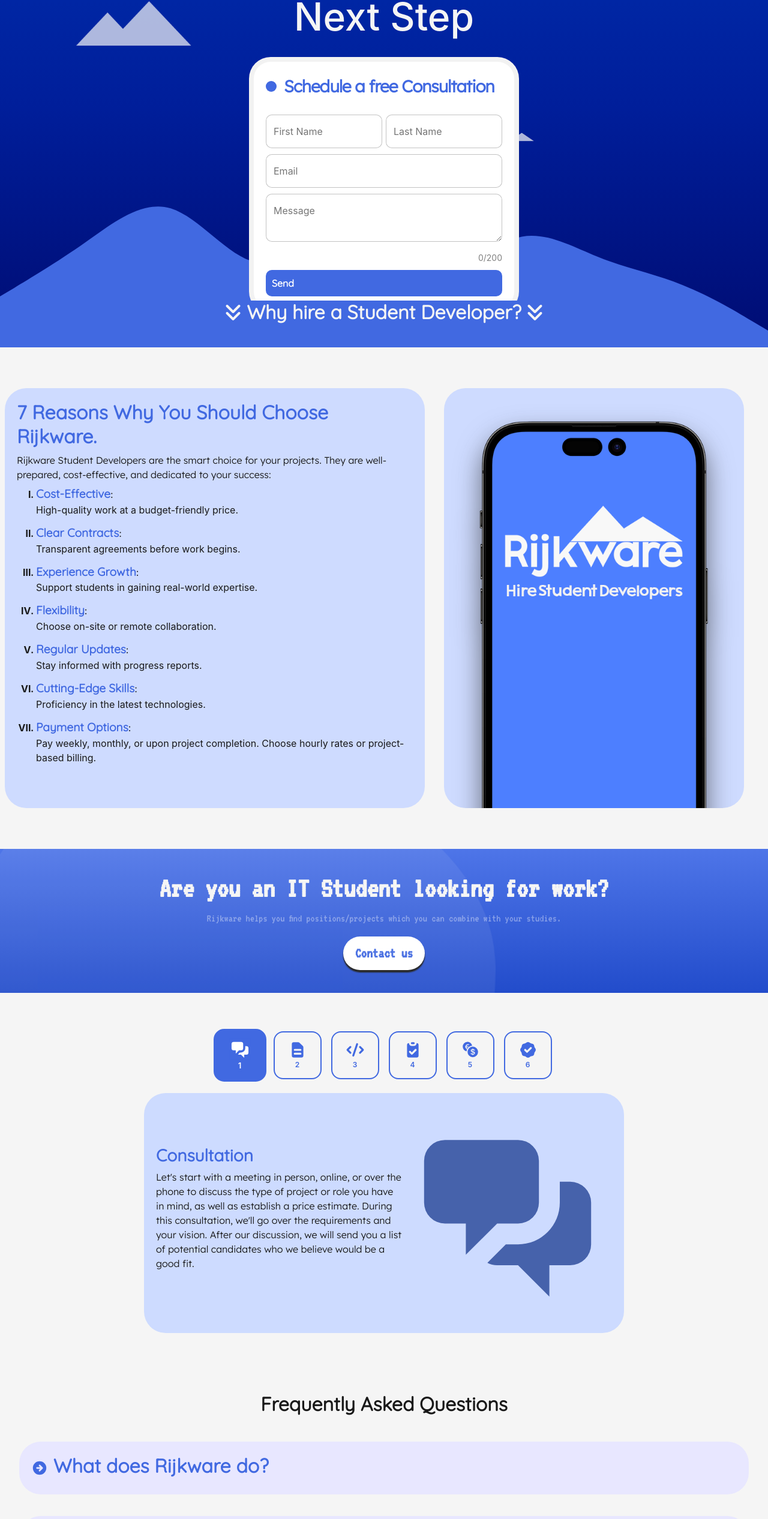
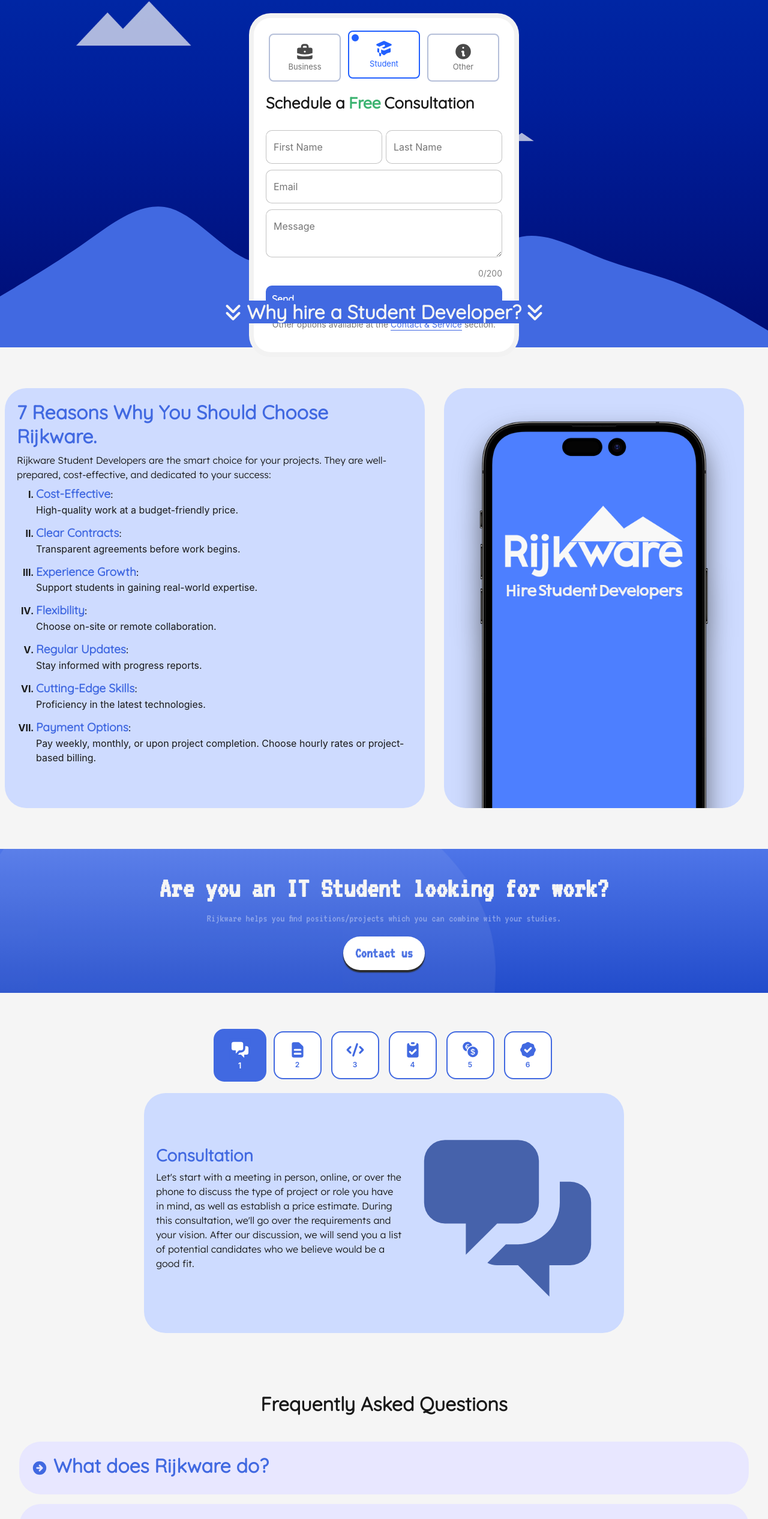
Before and after one commit to tylerderijk/rijkware, a Vue app: page /#/ in a window 1280 px wide. Shown: the part 221-2753 px from the top of the page at 60% size. Built offline with nearby package versions, Linux system fonts and the light colour scheme.

Commit message:
FAQ and reason and form update

```diff
--- /dev/null
+++ b/src/assets/json/faqs.js
@@ -0,0 +1,62 @@
+export const faqs = [
+    {
+        summary: "What does Rijkware do?",
+        text: "Rijkware is a platform connecting businesses or individuals with talented student developers. " +
+            "We facilitate collaborations between companies and students studying in IT-related fields. Enabling them to " +
+            "gain real-world experience while providing businesses with cost-effective solutions to their software needs.",
+    },
+    {
+        summary: "What kind of projects can student developers work on?",
+        text: 'Our student developers are proficient in a wide range of technologies and can work on various projects, ' +
+            'including web development, mobile app development, data analysis, and more. Students are also capable of ' +
+            'learning new skills to fit your needs. ' +
+            '<br><br><strong>Rijkware prioritizes students academic success. ' +
+            'Therefore, we do not accept projects that require students to work full-time (32-40 hours) unless they ' +
+            'provide a flexible schedule.</strong>',
+    },
+    {
+        summary: "Do I need to provide guidance to the Student Developer?",
+        text: 'The need for guidance largely hinges on the nature of the role or project at hand. In many instances, ' +
+            'Student Developers are adept at conducting their own research and determining the most suitable approach. ' +
+            'Nonetheless, if you have a particular method in mind that you\'d like them to adhere to, sharing the' +
+            'requisite information can be beneficial',
+    },
+    {
+        summary: "How do I communicate with the Student Developer?",
+        text: 'We encourage clear and open communication. You can discuss project details, provide guidance, and share ' +
+            'feedback through channels such as email, messaging apps, or video calls. We also facilitate regular progress ' +
+            'reports inside the monthly invoice to keep you up to date with the Student Developer\'s progress.',
+    },
+    {
+        summary: "What is the pricing structure for Student Developers' services?",
+        text: 'The pricing structure may vary depending on the complexity and duration of the project. Our team will ' +
+            'work closely with you to determine a fair and competitive rate for the Student Developer\'s services. ' +
+            'We offer flexibility in payment options, including weekly, monthly, or project-based payments.',
+    },
+    {
+        summary: "What qualifications do the Student Developers have?",
+        text: "Our Student Developers are enrolled in IT-related programs at reputable universities and have a strong " +
+            "foundation in programming and software development. They are dedicated and eager to gain practical " +
+            "experience in the field, making them well-suited for a wide range of projects.",
+    },
+    {
+        summary: "Can I see examples of projects completed by Student Developers?",
+        text: "Certainly! The Student Developers who are chosen as potential candidates can provide you with previous " +
+            "successfully completed projects if available. This will give you a better understanding of their " +
+            "capabilities and the quality of work you can expect.",
+    },
+    {
+        summary: "What happens if I'm not satisfied with the project results?",
+        text: "We prioritize your satisfaction. If you're not content with the project results, we will work with you " +
+            "to address any concerns. This can include revising the project or making necessary adjustments to meet " +
+            "your expectations.",
+    },
+    {
+        summary: "How do I get started with Rijkware?",
+        text: 'To get started, simply fill out the contact form provided <a href="#form">here</a>. We will get back' +
+            'to you within 24 hours to schedule a consultation. During this consultation, we will discuss your needs ' +
+            'and what Rijkware can offer.',
+    },
+];
+
+export default faqs;
--- a/src/components/Index.vue
+++ b/src/components/Index.vue
@@ -1,5 +1,5 @@
 <template>
-  <div class="main-container">
+  <div class="main-container" id="form">
     <div class="hero-container">
       <h1 class="hero-text-large">
         <span class="hero-letters">Experienced Student Developers Ready to Take the Next Step</span>
@@ -7,7 +7,47 @@
     </div>
     <div class="hero-container-form">
       <form class="form">
-        <p class="title">Schedule a free Consultation</p>
+        <div class="radio-inputs">
+          <label>
+            <input class="radio-input" type="radio" name="engine">
+            <span class="radio-tile">
+					<span class="radio-icon">
+            <svg fill="currentColor" viewBox="0 0 24 24" xmlns="http://www.w3.org/2000/svg">
+  <path fill-rule="evenodd"
+        d="M7.2 7.2V6a3.6 3.6 0 0 1 3.6-3.6h2.4A3.6 3.6 0 0 1 16.8 6v1.2h2.4a2.4 2.4 0 0 1 2.4 2.4v4.284A27.542 27.542 0 0 1 12 15.6a27.542 27.542 0 0 1-9.6-1.716V9.6a2.4 2.4 0 0 1 2.4-2.4h2.4ZM9.6 6a1.2 1.2 0 0 1 1.2-1.2h2.4A1.2 1.2 0 0 1 14.4 6v1.2H9.6V6Zm1.2 6a1.2 1.2 0 0 1 1.2-1.2h.012a1.2 1.2 0 1 1 0 2.4H12a1.2 1.2 0 0 1-1.2-1.2Z"
+        clip-rule="evenodd"></path>
+  <path
+      d="M2.4 16.43v2.77a2.4 2.4 0 0 0 2.4 2.4h14.4a2.4 2.4 0 0 0 2.4-2.4v-2.77A29.97 29.97 0 0 1 12 18c-3.355 0-6.584-.552-9.6-1.57Z"></path>
+</svg>
+					</span>
+					<span class="radio-label">Business</span>
+				</span>
+          </label>
+          <label>
+            <input checked="" class="radio-input" type="radio" name="engine">
+            <span class="radio-tile">
+				<span class="radio-icon">
+          <svg fill="currentColor" viewBox="0 0 24 24" xmlns="http://www.w3.org/2000/svg">
+  <path
+      d="M12.473 2.496a1.2 1.2 0 0 0-.946 0l-8.4 3.6a1.2 1.2 0 0 0 0 2.208L6.3 9.661c.118-.133.264-.238.427-.308l4.8-2.057a1.2 1.2 0 1 1 .946 2.206L9.2 10.906l2.328.997a1.2 1.2 0 0 0 .945 0l8.4-3.6a1.2 1.2 0 0 0 0-2.206l-8.4-3.6v-.001Zm-8.501 8.78L6 12.144v4.922a10.76 10.76 0 0 0-1.26-.208 1.2 1.2 0 0 1-1.068-1.068 13.338 13.338 0 0 1 .3-4.515v.001Zm7.188 8.612a10.831 10.831 0 0 0-2.76-1.966v-4.748l2.182.936a3.6 3.6 0 0 0 2.836 0l6.61-2.834c.358 1.477.46 3.004.3 4.515a1.2 1.2 0 0 1-1.068 1.068 10.76 10.76 0 0 0-6.42 3.029 1.2 1.2 0 0 1-1.68 0ZM7.2 21.6a1.2 1.2 0 0 0 1.2-1.2v-2.478a10.72 10.72 0 0 0-2.4-.854V20.4a1.2 1.2 0 0 0 1.2 1.2Z"></path>
+</svg>
+				</span>
+				<span class="radio-label">Student</span>
+			</span>
+          </label>
+          <label>
+            <input class="radio-input" type="radio" name="engine">
+            <span class="radio-tile">
+					<span class="radio-icon">
+            <svg fill="currentColor" viewBox="0 0 24 24" xmlns="http://www.w3.org/2000/svg">
+  <path fill-rule="evenodd" d="M21.6 12a9.6 9.6 0 1 1-19.2 0 9.6 9.6 0 0 1 19.2 0Zm-8.4-4.8a1.2 1.2 0 1 1-2.4 0 1.2 1.2 0 0 1 2.4 0Zm-2.4 3.6a1.2 1.2 0 0 0 0 2.4v3.6A1.2 1.2 0 0 0 12 18h1.2a1.2 1.2 0 1 0 0-2.4V12a1.2 1.2 0 0 0-1.2-1.2h-1.2Z" clip-rule="evenodd"></path>
+</svg>
+					</span>
+					<span class="radio-label">Other</span>
+				</span>
+          </label>
+        </div>
+        <p class="title">Schedule a <span class="title-free">Free</span> Consultation</p>
         <div class="flex">
           <label>
             <input v-model="firstName" maxlength="30" required placeholder="First Name" type="text" class="input"/>
@@ -24,12 +64,23 @@
                     class="input message-input"></textarea>
         </label>
         <small class="message-input-count">{{ this.message.length }}/200</small>
+
+
+
+
+
+
+
+
+
+
         <button class="submit">
           Send
         </button>
-        <!--        <p class="visit-contact-page">-->
-        <!--          Visit our <a>contact page</a> for other options.-->
-        <!--        </p>-->
+        <p class="visit-contact-page">
+          Other options available at the <a href="#contactService" style="text-underline-offset: 4px;">Contact &
+          Service</a> section.
+        </p>
       </form>
     </div>
     <h2 class="title-hire-student-developer">
@@ -42,8 +93,6 @@
     <path fill="royalblue" fill-opacity="1"
           d="M0,224L26.7,208C53.3,192,107,160,160,122.7C213.3,85,267,43,320,58.7C373.3,75,427,149,480,160C533.3,171,587,117,640,128C693.3,139,747,213,800,213.3C853.3,213,907,139,960,117.3C1013.3,96,1067,128,1120,149.3C1173.3,171,1227,181,1280,202.7C1333.3,224,1387,256,1413,272L1440,288L1440,320L1413.3,320C1386.7,320,1333,320,1280,320C1226.7,320,1173,320,1120,320C1066.7,320,1013,320,960,320C906.7,320,853,320,800,320C746.7,320,693,320,640,320C586.7,320,533,320,480,320C426.7,320,373,320,320,320C266.7,320,213,320,160,320C106.7,320,53,320,27,320L0,320Z"></path>
   </svg>
-
-
   <section class="section-why">
     <div class="holder-why">
       <h3 class="title-why">7 Reasons Why You Should Choose Rijkware.</h3>
@@ -69,35 +118,13 @@
       <img class="image-why" src="../assets/img/iphone14prorijkware.png" alt="">
     </div>
   </section>
-  <!--  <div class="brand-holder">-->
-  <!--    <div class="brand-section">-->
-  <!--      <div class="brand-vignette-left"></div>-->
-  <!--      <div class="brand-vignette-right"></div>-->
-  <!--      <div class="brand-section-icons">-->
-  <!--        <div class="section-title">-->
-  <!--          <h2>Student Developers Experienced with:</h2>-->
-  <!--        </div>-->
-  <!--        <div>-->
-  <!--          <div class="slider">-->
-  <!--            <div class="slide" v-for="(iconClass, index) in brandIcons" :key="index">-->
-  <!--              <i class="fa-brands" :class="iconClass"></i>-->
-  <!--            </div>-->
-  <!--          </div>-->
-  <!--        </div>-->
-  <!--        <small>and <strong>many</strong> more!</small>-->
-  <!--      </div>-->
-  <!--    </div>-->
-  <!--  </div>-->
-
   <section class="section-student">
     <div class="holder-student">
       <h2 class="text-student">Are you an IT Student looking for work?</h2>
       <span>Rijkware helps you find positions/projects which you can combine with your studies. </span>
-      <button class="btn-student">Contact us</button>
+      <a class="btn-student" href="#form">Contact us</a>
     </div>
   </section>
-
-
   <section class="section-steps">
     <div class="counters-steps">
       <div class="container">
@@ -130,7 +157,6 @@
               <label for="step-two" class="radio-tile-label">2</label>
             </div>
           </div>
-
           <div class="input-container">
             <input id="step-three" class="radio-button" type="radio" name="radio" @click="changeStep(3)">
             <div class="radio-tile">
@@ -144,7 +170,6 @@
               <label for="step-three" class="radio-tile-label">3</label>
             </div>
           </div>
-
           <div class="input-container">
             <input id="step-four" class="radio-button" type="radio" name="radio" @click="changeStep(4)">
             <div class="radio-tile">
@@ -159,7 +184,6 @@
               <label for="step-four" class="radio-tile-label">4</label>
             </div>
           </div>
-
           <div class="input-container">
             <input id="step-five" class="radio-button" type="radio" name="radio" @click="changeStep(5)">
             <div class="radio-tile">
@@ -172,7 +196,6 @@
               <label for="step-five" class="radio-tile-label">5</label>
             </div>
           </div>
-
           <div class="input-container">
             <input id="step-six" class="radio-button" type="radio" name="radio" @click="changeStep(6)">
             <div class="radio-tile">
@@ -186,11 +209,9 @@
               <label for="step-six" class="radio-tile-label">6</label>
             </div>
           </div>
-
         </div>
       </div>
     </div>
-
     <div class="holder-steps">
       <div v-if="!this.currentStep['isOnRightSide']" v-html="this.currentStep['svg']"></div>
       <div class="text-steps">
@@ -198,13 +219,6 @@
         <p>{{ this.currentStep["text"] }}</p>
       </div>
       <div v-if="this.currentStep['isOnRightSide']" v-html="this.currentStep['svg']"></div>
-
-      <!--      <svg height="348" width="348" fill="#4662ab" viewBox="0 0 24 24" xmlns="http://www.w3.org/2000/svg">-->
-      <!--        <path-->
-      <!--            d="M2.4 6a2.4 2.4 0 0 1 2.4-2.4h8.4A2.4 2.4 0 0 1 15.6 6v4.8a2.4 2.4 0 0 1-2.4 2.4h-2.4l-3.6 3.6v-3.6H4.8a2.4 2.4 0 0 1-2.4-2.4V6Z"></path>-->
-      <!--        <path-->
-      <!--            d="M18 8.4v2.4a4.8 4.8 0 0 1-4.8 4.8h-1.406l-2.12 2.12c.336.18.72.28 1.126.28h2.4l3.6 3.6V18h2.4a2.4 2.4 0 0 0 2.4-2.4v-4.8a2.4 2.4 0 0 0-2.4-2.4H18Z"></path>-->
-      <!--      </svg>-->
     </div>
 
   </section>
@@ -214,7 +228,7 @@
     <h2>Frequently Asked Questions</h2>
   </div>
   <section class="section-qna">
-    <details class="holder-qna">
+    <details class="holder-qna" v-for="faq in this.allFaqs">
       <summary>
         <h3 class="title-why">
           <svg width="28" height="28" fill="royalblue" viewBox="0 0 24 24" xmlns="http://www.w3.org/2000/svg">
@@ -222,106 +236,44 @@
                   d="M12 21.6a9.6 9.6 0 1 0 0-19.2 9.6 9.6 0 0 0 0 19.2Zm4.448-10.448-3.6-3.6a1.2 1.2 0 0 0-1.696 1.696l1.551 1.552H8.4a1.2 1.2 0 1 0 0 2.4h4.303l-1.551 1.552a1.2 1.2 0 1 0 1.696 1.696l3.6-3.6a1.2 1.2 0 0 0 0-1.696Z"
                   clip-rule="evenodd"></path>
           </svg>
-          What does Rijkware do?
+          {{ faq["summary"] }}
         </h3>
       </summary>
       <div class="text-why">
         <p>
-          Rijkware is a platform connecting businesses or individuals with talented student developers. We facilitate
-          collaborations between companies and students studying in IT-related fields. Enabling them to gain real-world
-          experience while providing businesses with cost-effective solutions to their software needs.
+          {{ faq["text"] }}
         </p>
       </div>
     </details>
   </section>
-  <section class="section-qna">
-    <details class="holder-qna">
-      <summary>
-        <h3 class="title-why">
-          <svg width="28" height="28" fill="royalblue" viewBox="0 0 24 24" xmlns="http://www.w3.org/2000/svg">
-            <path fill-rule="evenodd"
-                  d="M12 21.6a9.6 9.6 0 1 0 0-19.2 9.6 9.6 0 0 0 0 19.2Zm4.448-10.448-3.6-3.6a1.2 1.2 0 0 0-1.696 1.696l1.551 1.552H8.4a1.2 1.2 0 1 0 0 2.4h4.303l-1.551 1.552a1.2 1.2 0 1 0 1.696 1.696l3.6-3.6a1.2 1.2 0 0 0 0-1.696Z"
-                  clip-rule="evenodd"></path>
-          </svg>
-          What kind of projects can student developers work on?
-        </h3>
-      </summary>
-      <div class="text-why">
-        <p>
-          Our student developers are proficient in a wide range of technologies and can work on various projects,
-          including web development, mobile app development, data analysis, and more. Students are also capable of
-          learning new skills to fit your needs. <br><br>
-          <strong>Rijkware prioritizes students academic success. Therefore, we do not accept projects that require
-            students to
-            work full-time (32-40 hours) unless they provide a flexible schedule.</strong>
-        </p>
-      </div>
-    </details>
-  </section>
-  <section class="section-qna">
-    <details class="holder-qna">
-      <summary>
-        <h3 class="title-why">
-          <svg width="28" height="28" fill="royalblue" viewBox="0 0 24 24" xmlns="http://www.w3.org/2000/svg">
-            <path fill-rule="evenodd"
-                  d="M12 21.6a9.6 9.6 0 1 0 0-19.2 9.6 9.6 0 0 0 0 19.2Zm4.448-10.448-3.6-3.6a1.2 1.2 0 0 0-1.696 1.696l1.551 1.552H8.4a1.2 1.2 0 1 0 0 2.4h4.303l-1.551 1.552a1.2 1.2 0 1 0 1.696 1.696l3.6-3.6a1.2 1.2 0 0 0 0-1.696Z"
-                  clip-rule="evenodd"></path>
-          </svg>
-          Do I need to provide guidance to the student developers?
-        </h3>
-      </summary>
-      <div class="text-why">
-        <p>
-          Why pay more when the result is the same?
-        </p>
-      </div>
-    </details>
-  </section>
-  <section class="section-qna">
-    <details class="holder-qna">
-      <summary>
-        <h3 class="title-why">
-          <svg width="28" height="28" fill="royalblue" viewBox="0 0 24 24" xmlns="http://www.w3.org/2000/svg">
-            <path fill-rule="evenodd"
-                  d="M12 21.6a9.6 9.6 0 1 0 0-19.2 9.6 9.6 0 0 0 0 19.2Zm4.448-10.448-3.6-3.6a1.2 1.2 0 0 0-1.696 1.696l1.551 1.552H8.4a1.2 1.2 0 1 0 0 2.4h4.303l-1.551 1.552a1.2 1.2 0 1 0 1.696 1.696l3.6-3.6a1.2 1.2 0 0 0 0-1.696Z"
-                  clip-rule="evenodd"></path>
-          </svg>
-          How do I get started with Rijkware?
-        </h3>
-      </summary>
-      <div class="text-why">
-        <p>
-          Why pay more when the result is the same?
-        </p>
-      </div>
-    </details>
-  </section>
-  <div class="section-title">
+
+
+  <div class="section-title" id="contactService">
     <h2>Contact & Service</h2>
   </div>
   <section class="section-contact">
     <div class="holder-contact">
-      <div class="card-contact card-contact-form">
+      <div class="card-contact card-contact-form" href="#form">
         <div>
           <i class="fa-solid fa-address-book"></i>
           <h4>Contact us</h4>
         </div>
-          <strong style="position: absolute; color: royalblue; opacity: 0.4; margin-top: 16px;">FASTEST!</strong>
-        <p>Use this form </p>
+        <strong style="position: absolute; color: royalblue; opacity: 0.4; margin-top: 16px;">FASTEST!</strong>
+        <a href="#form">Use this form</a>
       </div>
       <div class="card-contact">
         <div>
           <i class="fa-solid fa-envelope"></i>
           <h4>Email us</h4>
         </div>
-        <p>support@rijkwa.re</p>
+        <a href="mailto:contact@rijkwa.re">contact@rijkwa.re</a>
       </div>
       <div class="card-contact">
         <div>
           <i class="fa-solid fa-phone"></i>
           <h4>Call us</h4>
         </div>
-        <p>+31 6 420 68 928</p>
+        <a href="tel:+31642068928">+31 6 420 68 928</a>
       </div>
     </div>
   </section>
@@ -330,6 +282,7 @@
 <script>
 import anime from 'animejs';
 import steps from "../assets/json/steps.js";
+import faqs from "../assets/json/faqs.js";
 
 export default {
   name: "HomePage",
@@ -337,10 +290,12 @@
     return {
       currentStep: {},
       allSteps: [],
+      allFaqs: [],
       firstName: "",
       lastName: "",
       email: "",
       message: "",
+      formType: 1,
       brandIcons: [
         "fa-php",
         "fa-html5",
@@ -368,8 +323,11 @@
     steps.forEach((step) => {
       this.allSteps.push(step);
     });
+    this.currentStep = this.allSteps[0];
 
-    this.currentStep = this.allSteps[0];
+    faqs.forEach((faq) => {
+      this.allFaqs.push(faq);
+    });
 
     this.startBrandAnimation();
   },
@@ -409,6 +367,10 @@
       }, 3000);
     },
 
+    changeForm(type) {
+
+    },
+
     changeStep(step) {
       switch (step) {
         case 1:
@@ -430,11 +392,129 @@
           this.currentStep = this.allSteps[5];
           break;
       }
-    }
+    },
   }
 };
 </script>
 <style scoped>
+.radio-inputs {
+  display: flex;
+  justify-content: center;
+  align-items: center;
+  -webkit-user-select: none;
+  -moz-user-select: none;
+  -ms-user-select: none;
+  user-select: none;
+}
+
+.radio-inputs > * {
+  margin: 6px;
+}
+
+.radio-input:checked + .radio-tile {
+  border-color: #2260ff;
+  //box-shadow: 0 5px 10px rgba(0, 0, 0, 0.1);
+  transform: translateY(-5px);
+  color: #2260ff;
+}
+
+.radio-input:checked + .radio-tile:before {
+  transform: scale(1);
+  opacity: 1;
+  background-color: #2260ff;
+  border-color: #2260ff;
+}
+
+.radio-input:checked + .radio-tile .radio-icon svg {
+  fill: #2260ff;
+}
+
+.radio-input:checked + .radio-tile .radio-label {
+  color: #2260ff;
+}
+
+.radio-input:focus + .radio-tile {
+  border-color: #2260ff;
+  //box-shadow: 0 5px 10px rgba(0, 0, 0, 0.1), 0 0 0 4px #b5c9fc;
+}
+
+.radio-input:focus + .radio-tile:before {
+  transform: scale(1);
+  opacity: 1;
+}
+
+.radio-tile {
+  display: flex;
+  flex-direction: column;
+  align-items: center;
+  justify-content: center;
+  width: 120px;
+  min-height: 80px;
+  border-radius: 0.5rem;
+  border: 2px solid #b5bfd9;
+  background-color: #fff;
+  //box-shadow: 0 5px 10px rgba(0, 0, 0, 0.1);
+  transition: 0.15s ease;
+  cursor: pointer;
+  position: relative;
+}
+
+.radio-tile:before {
+  content: "";
+  position: absolute;
+  display: block;
+  width: 0.75rem;
+  height: 0.75rem;
+  border: 2px solid #b5bfd9;
+  background-color: #fff;
+  border-radius: 50%;
+  top: 0.25rem;
+  left: 0.25rem;
+  opacity: 0;
+  transform: scale(0);
+  transition: 0.25s ease;
+}
+
+.radio-tile:hover {
+  border-color: #2260ff;
+}
+
+.radio-tile:hover:before {
+  transform: scale(1);
+  opacity: 1;
+}
+
+.radio-icon svg {
+  width: 2rem;
+  height: 2rem;
+  fill: #494949;
+}
+
+.radio-label {
+  color: #707070;
+  transition: 0.375s ease;
+  text-align: center;
+  font-size: 13px;
+}
+
+.radio-input {
+  clip: rect(0 0 0 0);
+  -webkit-clip-path: inset(100%);
+  clip-path: inset(100%);
+  height: 1px;
+  overflow: hidden;
+  position: absolute;
+  white-space: nowrap;
+  width: 1px;
+}
+
+
+.card-contact a {
+  color: royalblue;
+  font-weight: bold;
+  text-underline-offset: 8px;
+}
+
 .card-contact p {
   user-select: none;
 }
@@ -443,9 +523,14 @@
   font-size: 64px;
 }
 
+.card-contact:hover {
+  transform: scale(1.02, 1.02);
+  transition: transform 300ms ease;
+}
+
 .card-contact {
   width: 300px;
-  height: 95%;
+  height: 100%;
   background-color: #fff;
   border-radius: 36px;
   display: flex;
@@ -457,7 +542,7 @@
 
 .card-contact-form {
   outline: #bec1ff solid 4px;
-  //background-color: ;
+//background-color: ;
 }
 
 .holder-contact {
@@ -472,7 +557,7 @@
 .section-contact {
   margin: 36px 0;
   width: 100vw;
-  height: 300px;
+  height: 350px;
   display: flex;
   justify-content: center;
 }
@@ -707,6 +792,7 @@
 }
 
 .btn-student {
+  text-decoration: none;
   background-color: white;
   border: none;
   border-radius: 36px;
@@ -756,6 +842,8 @@
   display: flex;
   justify-content: center;
   align-items: center;
+  flex-direction: column;
+  gap: 16px;
 }
 
 .section-title {
@@ -861,89 +949,7 @@
   justify-content: center;
 }
 
-.brand-section {
-}
 
-.brand-section small {
-  font-family: 'Quicksand', sans-serif;
-  opacity: 0.8;
-  margin: 10px 0;
-  color: #191919;
-}
-
-.brand-section small strong {
-  color: #191919;
-}
-
-/* Apply vignette effect to the left */
-.brand-vignette-leftx {
-  position: absolute;
-  top: 0;
-  left: 0;
-  width: 50%;
-  height: 100%;
-  background: linear-gradient(to right, royalblue, rgba(65, 105, 225, 0.39), rgba(0, 0, 0, 0) 100%);
-  z-index: 80;
-}
-
-/* Apply vignette effect to the right */
-.brand-vignette-rightx {
-  position: absolute;
-  top: 0;
-  right: 0;
-  width: 50%;
-  height: 100%;
-  background: linear-gradient(to left, royalblue, rgba(65, 105, 225, 0.39), rgba(0, 0, 0, 0) 100%);
-  z-index: 80;
-}
-
-/* Apply animation to all text elements */
-.brand-section-icons {
-  display: flex;
-  align-items: center;
-  flex-direction: column;
-}
-
-.fa-brands {
-//background-image: url("../assets/img/RijkwareLogo20231014.png"); padding-top: 30px; font-size: 80px; color: royalblue; margin-right: 20px;
-}
-
-.slider {
-  text-align: center;
-  display: flex;
-  justify-content: center;
-  height: 150px;
-  margin: auto;
-  overflow: hidden;
-  position: relative;
-  width: 100px;
-}
-
-.slider::before,
-.slider::after {
-  content: "";
-  height: 100px;
-  position: absolute;
-  width: 200px;
-  z-index: 2;
-}
-
-.slider::after {
-  right: 0;
-  top: 0;
-  transform: rotateZ(180deg);
-}
-
-.slider::before {
-  left: 0;
-  top: 0;
-}
-
-.slider {
-  animation: fade 3s linear infinite;
-  display: flex;
-  width: calc(250px * 14);
-}
 
 .slider .slide {
   height: 100px;
@@ -1035,47 +1041,27 @@
   transition: ease-in-out 100ms;
 }
 
-.form:hover, .form:focus-within {
-  transform: scale(1.01);
+.title-free {
+  font-family: 'Lexend', sans-serif;
+  color: mediumseagreen;
+  font-weight: 600;
+  padding: 0 6px;
 }
 
+
 .title {
-  text-align: left;
-  font-family: 'Lexend', sans-serif;
-  font-size: 28px;
-  color: royalblue;
+  font-family: 'Quicksand', sans-serif;
+  font-size: 26px;
+  color: #191919;
   font-weight: 600;
-  letter-spacing: -1px;
   position: relative;
   display: flex;
   align-items: center;
-  padding-left: 30px;
-}
-
-.title::before, .title::after {
-  position: absolute;
-  content: "";
-  height: 16px;
-  width: 16px;
-  border-radius: 50%;
-  left: 0;
-  background-color: royalblue;
-}
-
-.title::before {
-  width: 18px;
-  height: 18px;
-  background-color: royalblue;
-}
-
-.title::after {
-  width: 18px;
-  height: 18px;
-  animation: pulse 1s linear infinite;
 }
 
 
-.message, .visit-contact-page {
+
+.visit-contact-page {
   color: rgba(88, 87, 87, 0.822);
   font-size: 14px;
 }
```
Also changed, not shown: src/App.vue (+34 -4 lines), src/assets/json/reasons.js (added, +32 -0 lines).
